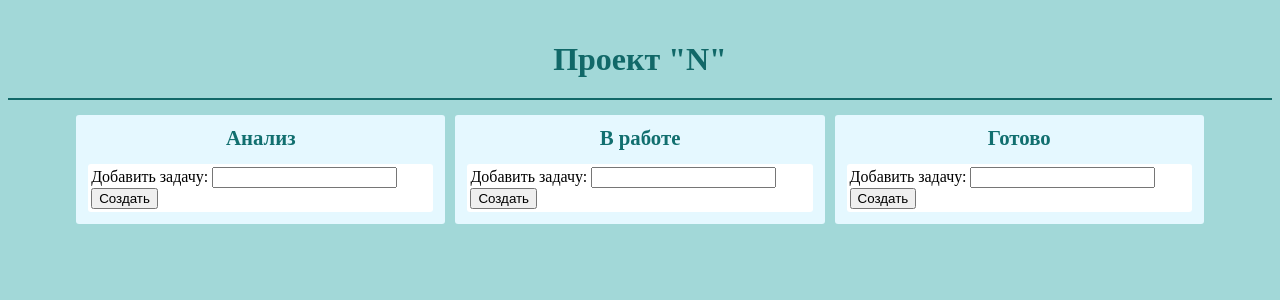
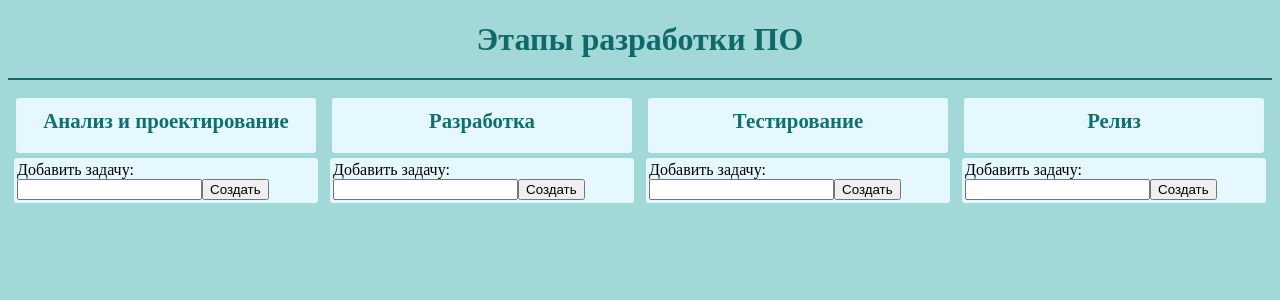
Before and after one commit to MarMilli/Angular_Application_Kanban, an Angular app: page / in a window 1280 px wide. Shown: the top 300 px of the page. Built offline with nearby package versions, Linux system fonts and the light colour scheme; a web font is replaced by a local one.

Commit message:
еще добавила стилей

```diff
--- a/angular.json
+++ b/angular.json
@@ -13,7 +13,7 @@
         "build": {
           "builder": "@angular-devkit/build-angular:browser",
           "options": {
-            "outputPath": "dist/yak4",
+            "outputPath": "dist",
             "index": "src/index.html",
             "main": "src/main.ts",
             "polyfills": "src/polyfills.ts",
--- a/src/app/app.component.css
+++ b/src/app/app.component.css
@@ -1,7 +1,7 @@
 h1 {
   /*background-color: rgba();*/
   color: #116868;
-  padding: 20px;
+  padding-bottom: 20px;
   margin-bottom:  10px;
   text-align: center;
   border-bottom: 2px solid #116868; /* Параметры линии под текстом */
--- a/src/app/app.component.html
+++ b/src/app/app.component.html
@@ -1,2 +1,2 @@
-<h1>Проект "N"</h1>
+<h1>Этапы разработки ПО</h1>
 <app-board></app-board>
--- a/src/app/board/board.component.css
+++ b/src/app/board/board.component.css
@@ -1,10 +1,12 @@
 .board {
-  max-width: 90%;
-  margin: 0 auto;
+  margin: 3px;
   color: #000000;
   display: flex;
+  justify-content: center;
+  width: 100%;
 }
 
 :host {
   display: flex;
+
 }
--- a/src/app/board/board.component.html
+++ b/src/app/board/board.component.html
@@ -1,5 +1,3 @@
-<div class= "board">
-  <div  *ngFor="let stage of stages; let i=index; let isLast=last;">
+<div  class= "board" *ngFor="let stage of stages; let i=index; let isLast=last;">
   <app-stage [moveEnabled]="!isLast" (moveTask)="onMoveTask($event, i)" [stage]="stage"></app-stage>
 </div>
-</div>
--- a/src/app/stage.ts
+++ b/src/app/stage.ts
@@ -9,4 +9,4 @@ export class Stage {
   }
 }
 
-export const Stages: Stage[] = [new Stage('Анализ'), new Stage('В работе'), new Stage('Готово')];
+export const Stages: Stage[] = [new Stage('Анализ и проектирование'),new Stage('Разработка'), new Stage('Тестирование'), new Stage('Релиз')];
--- a/src/app/stage/stage.component.css
+++ b/src/app/stage/stage.component.css
@@ -3,9 +3,12 @@
   padding: 3px;
   background: #e5f8ff;
   border-radius: 3px;
-  min-width: 35%;
-  min-height:50px;
 }
+
+:host {
+  width: 100%;
+}
+
 .stageName {
   padding: 3px;
   margin: 5px;
@@ -17,10 +20,12 @@
 .stageContent {
   margin: 3px;
   padding: 3px;
+  overflow-y: auto;
+  max-height: calc(100vh - 210px);
+
 }
-
 .addTask {
-  background: white;
+  background: #e5f8ff;
   margin: 3px;
   padding: 3px;
   border-radius: 3px;
--- a/src/app/stage/stage.component.html
+++ b/src/app/stage/stage.component.html
@@ -5,11 +5,11 @@
   <div *ngFor="let task of stage.tasks">
   <app-task [moveEnabled]="moveEnabled" (moveTask)="onTaskMoved($event)" [task]="task"></app-task>
   </div>
-  <div class = "addTask" >
-    <label title="Название задачи">Добавить задачу:
-      <input [(ngModel)]="taskName">
-    </label>
-    <button (click)="createTask()">Создать</button>
-  </div>
   </div>
 </div>
+<div class = "addTask" >
+  <label title="Название задачи">Добавить задачу:
+    <input [(ngModel)]="taskName">
+  </label>
+  <button (click)="createTask()">Создать</button>
+</div>
--- a/src/app/task/task.component.css
+++ b/src/app/task/task.component.css
@@ -5,7 +5,6 @@
   margin: 9px 3px 1px 3px;
   text-align: center;
   padding: 30px 3px 2px 2px;
-  min-width: 25%;
   min-height: 200px;
   box-sizing: border-box;
 }
--- a/src/index.html
+++ b/src/index.html
@@ -2,7 +2,7 @@
 <html lang="en">
 <head>
   <meta charset="utf-8">
-  <title>Yak4</title>
+  <title>Kanban</title>
   <base href="/">
   <link href="https://fonts.googleapis.com/css?family=Neucha&amp;subset=cyrillic" rel="stylesheet">
   <link href="https://fonts.googleapis.com/css?family=Bad+Script&amp;subset=cyrillic" rel="stylesheet">
```
